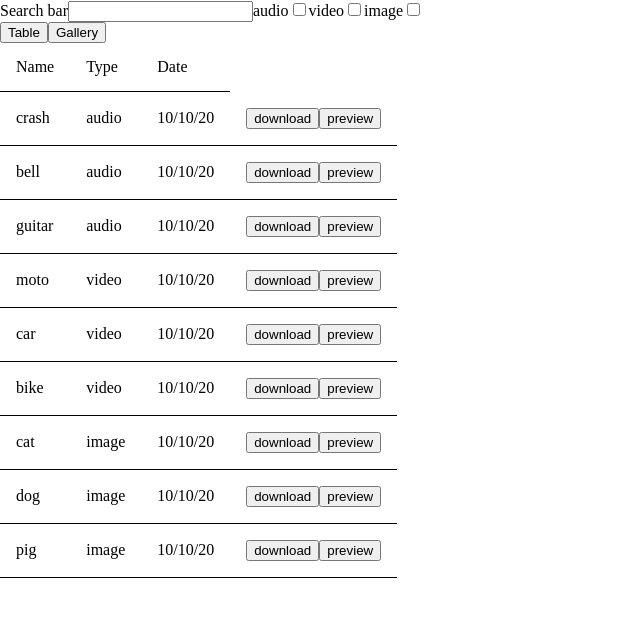
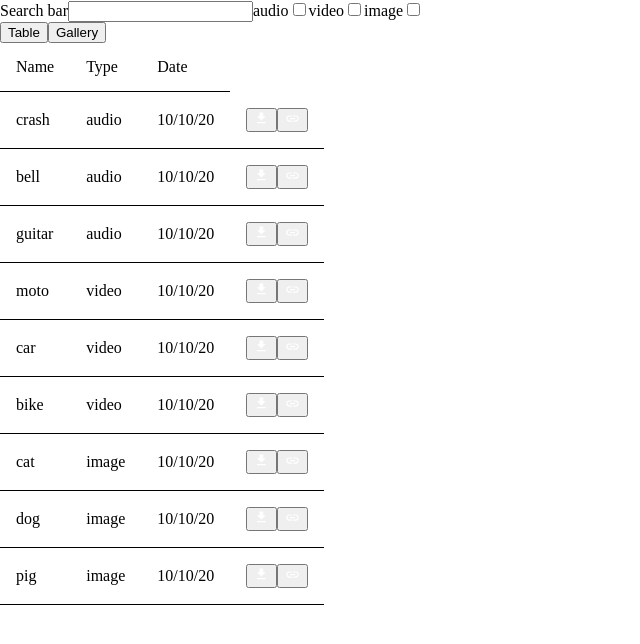
Before and after one commit to tomasyaya/veriston, a React (Create React App) app: page / in a window 1280 px wide. Shown: the top 644 px of the page, without its empty margins (0-640 px from the left). Built offline with nearby package versions, Linux system fonts and the light colour scheme; the HTML template or start-up script is replaced by a standard one.

Commit message:
develop: add actions with icons

```diff
--- /dev/null
+++ b/src/components/Icons/types.d.ts
@@ -0,0 +1,3 @@
+import React from "react";
+
+export type Icon = React.FunctionComponent<React.SVGProps<SVGAElement>>;
--- a/src/components/Table/TableRow.tsx
+++ b/src/components/Table/TableRow.tsx
@@ -10,15 +10,15 @@ const defaultProps = {
 
 function Actions({ actions }: ActionsProps) {
   return (
-    <React.Fragment>
-      {actions.map(({ label, action }) => {
+    <div>
+      {actions.map(({ label, action, icon: Icon }) => {
         return (
           <button onClick={action} key={label}>
-            {label}
+            <Icon height={15} width={15} />
           </button>
         );
       })}
-    </React.Fragment>
+    </div>
   );
 }
 
--- a/src/components/Table/types.d.ts
+++ b/src/components/Table/types.d.ts
@@ -1,8 +1,10 @@
 import React from "react";
+import { Icon } from "../Icons/types";
 
 export interface Action {
   label: string;
   action: () => void;
+  icon: Icon;
 }
 
 export interface TableCellProps extends React.HTMLAttributes<HTMLTableElement> {
--- a/src/components/ThumbNail/ThumbNail.tsx
+++ b/src/components/ThumbNail/ThumbNail.tsx
@@ -1,12 +1,32 @@
 import { selectThumb } from "./selector";
 import { ThumbNailProp } from "./types";
+import { Action } from "../Table/types";
 
-function ThumbNail({ type, src, name }: ThumbNailProp) {
+function hasActions(actions?: Action[]) {
+  return Array.isArray(actions) && actions.length;
+}
+
+function Actions({ actions }: { actions: Action[] }) {
+  return (
+    <div>
+      {actions.map(({ label, action, icon: Icon }) => {
+        return (
+          <button onClick={action} key={label}>
+            <Icon height={15} width={15} />
+          </button>
+        );
+      })}
+    </div>
+  );
+}
+
+function ThumbNail({ type, src, name, actions }: ThumbNailProp) {
   const Component = selectThumb(type);
   return (
     <div style={{ height: "100%", width: "100%" }}>
       <Component src={src} alt={name} />
       <p>{name}</p>
+      {hasActions(actions) && <Actions actions={actions as Action[]} />}
     </div>
   );
 }
--- a/src/components/ThumbNail/types.d.ts
+++ b/src/components/ThumbNail/types.d.ts
@@ -1,3 +1,5 @@
+import { Action } from "../Table/types";
+
 export interface ThumbProps {
   src: string;
   alt?: string;
@@ -7,4 +9,5 @@ export interface ThumbNailProp {
   type: string;
   src: string;
   name: string;
+  actions?: Action[];
 }
--- a/src/views/Main/Main.tsx
+++ b/src/views/Main/Main.tsx
@@ -10,6 +10,9 @@ import { useFiles, useFilters, useSearch } from "./hooks";
 import { buildQuery, searchFiles } from "./utils";
 import { GalleryModal } from "../../components/GalleryModal";
 import { callAll } from "../../utils/callAll";
+import { DownloadIcon, LinkIcon } from "../../components/Icons";
+import { Icon } from "../../components/Icons/types";
+import { Action } from "../../components/Table/types";
 
 function Main() {
   const { values, handleFilters } = useFilters();
@@ -21,13 +24,18 @@ function Main() {
   const [defaultPosition, setDefaultPosition] = React.useState(0);
   const handleOpen = () => setOpenModal(true);
 
-  const curriedActions = (file: MediaFile, fileIndex?: number) => [
-    { action: () => downloadUrl(file.url, file.name), label: "download" },
+  const curriedActions = (file: MediaFile, fileIndex?: number): Action[] => [
+    {
+      action: () => downloadUrl(file.url, file.name),
+      label: "download",
+      icon: DownloadIcon as Icon,
+    },
     {
       action: callAll(handleOpen, () => {
         setDefaultPosition(fileIndex as number);
       }),
       label: "preview",
+      icon: LinkIcon as Icon,
     },
   ];
 
@@ -77,12 +85,13 @@ function Main() {
           </TabPanel>
           <TabPanel value="gallery">
             <Gallery>
-              {files.map((file) => (
+              {files.map((file, i) => (
                 <ThumbNail
                   src={file.url}
                   key={file.id}
                   name={file.name}
                   type={file.type}
+                  actions={curriedActions(file, i)}
                 />
               ))}
             </Gallery>
--- a/src/views/Main/utils.ts
+++ b/src/views/Main/utils.ts
@@ -1,5 +1,6 @@
 import { Filters } from "./types";
 import { MediaFile } from "../../mocks/types";
+
 export function isLast(index: number, arr: any[]) {
   return index === arr.length - 1;
 }
```
